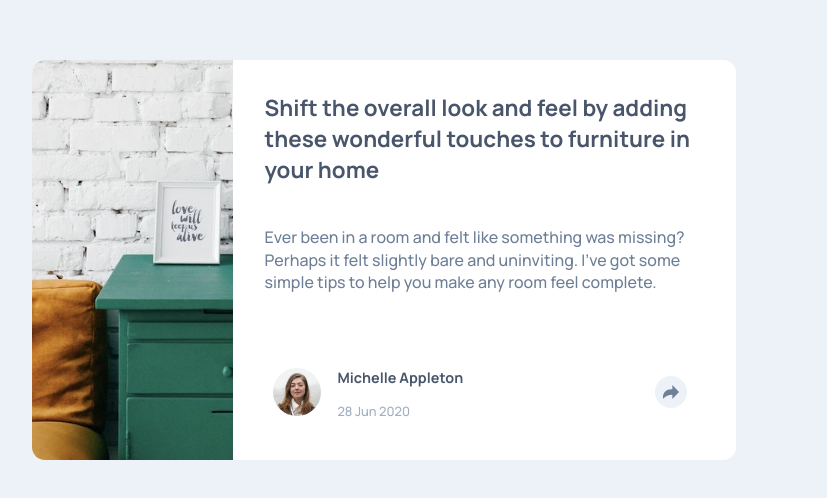
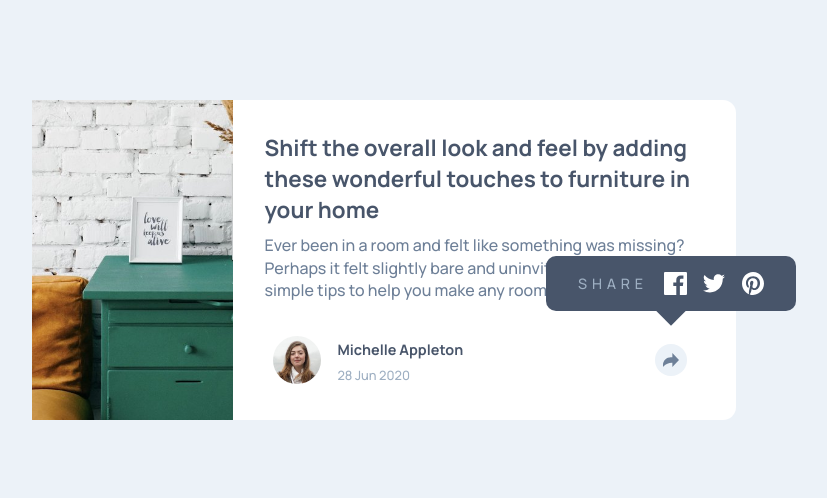
Before and after one commit to Lukasz-Milde/Article-Prenview, a website built with Parcel: page src/index.html in a window 1280 px wide. Shown: the part 140-638 px from the top of the page, without its empty margins (256-1083 px from the left). Built offline with nearby package versions, Linux system fonts and the light colour scheme.

Commit message:
share option done

```diff
--- a/src/index.html
+++ b/src/index.html
@@ -36,7 +36,14 @@
         <p class="date">28 Jun 2020</p>
         <div class="share-btn">
           <button class="btn"></button>
+          <div class="share-option">
+            <span>SHARE</span>
+            <a href="#"><img src="../images/icon-facebook.svg" alt="facebook icon"></a>
+            <a href="#"><img src="../images/icon-twitter.svg" alt="twitter icon"></a>
+            <a href="#"><img src="../images/icon-pinterest.svg" alt="pintrest icon"></a>
+          </div>
         </div>
+
 
       </section>
     </div>
--- a/src/scss/main.scss
+++ b/src/scss/main.scss
@@ -25,12 +25,10 @@ body {
 
 .card {
 	width: 55vw;
-	min-height: 50vh;
+	min-height: 40vh;
 	display: flex;
-
 	background-color: white;
 	border-radius: 13px;
-	overflow: hidden;
 }
 
 .card--image {
@@ -97,6 +95,7 @@ body {
 	grid-area: share;
 	justify-self: center;
 	align-self: center;
+	position: relative;
 	.btn {
 		width: 2rem;
 		height: 2rem;
@@ -109,3 +108,41 @@ body {
 		background-position: center center;
 	}
 }
+
+.share-option {
+	position: absolute;
+	bottom: 70px;
+	left: 50%;
+	transform: translateX(-50%);
+	display: flex;
+	align-items: center;
+	border-radius: 10px;
+	width: 250px;
+	justify-content: space-between;
+	background-color: $title-color;
+	padding: 1rem 2rem;
+	span {
+		color: $date-color;
+		letter-spacing: 0.3rem;
+		font-size: 0.9rem;
+	}
+	img {
+		position: relative;
+		z-index: 2;
+		display: block;
+		width: 1.4rem;
+		height: auto;
+	}
+}
+
+.share-option::after {
+	position: absolute;
+	bottom: -0.5rem;
+	left: 50%;
+	transform: translate(-50%) rotate(45deg);
+	z-index: 1;
+	content: "";
+	height: 2rem;
+	width: 2rem;
+	background: $title-color;
+}
```
Also changed, not shown: dist/icon-facebook.7cbeb4d6.svg (added), dist/icon-pinterest.cc31a255.svg (added), dist/icon-twitter.1dc39208.svg (added), dist/index.html, 4 other files.
